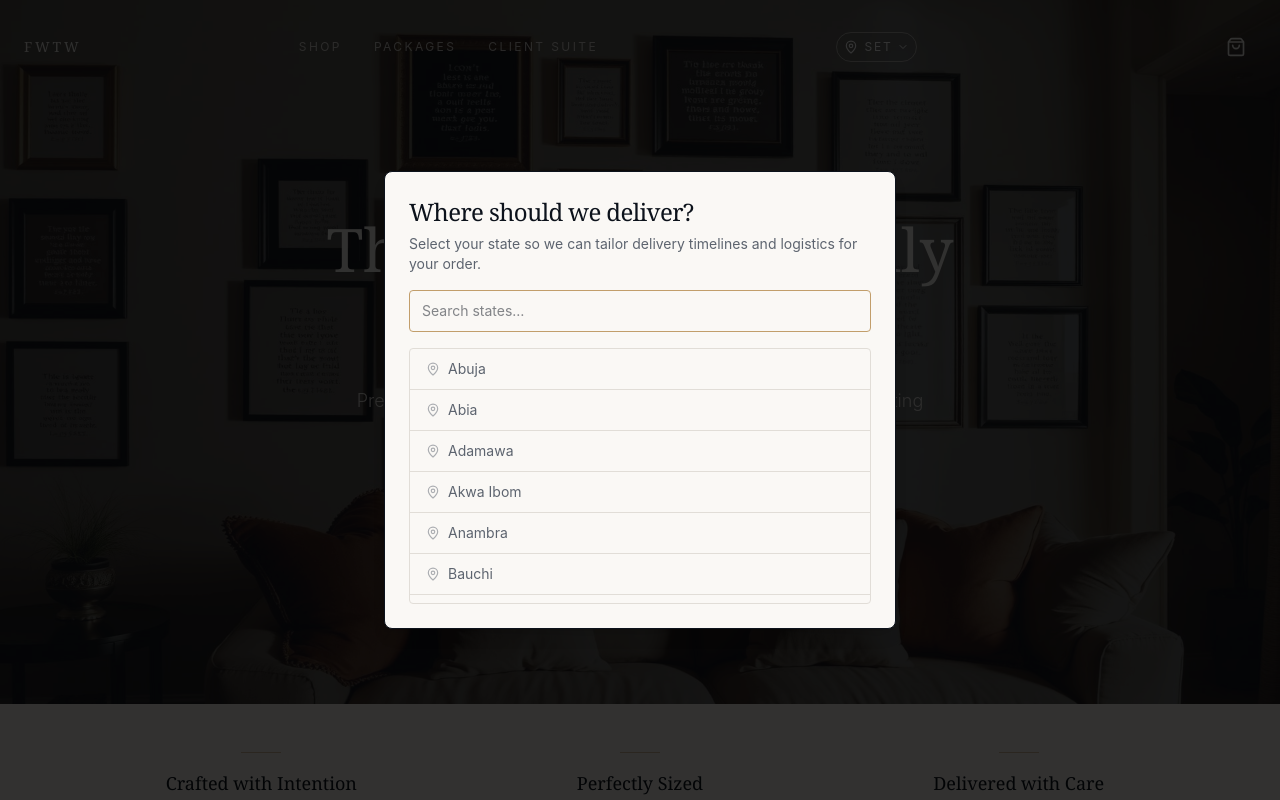
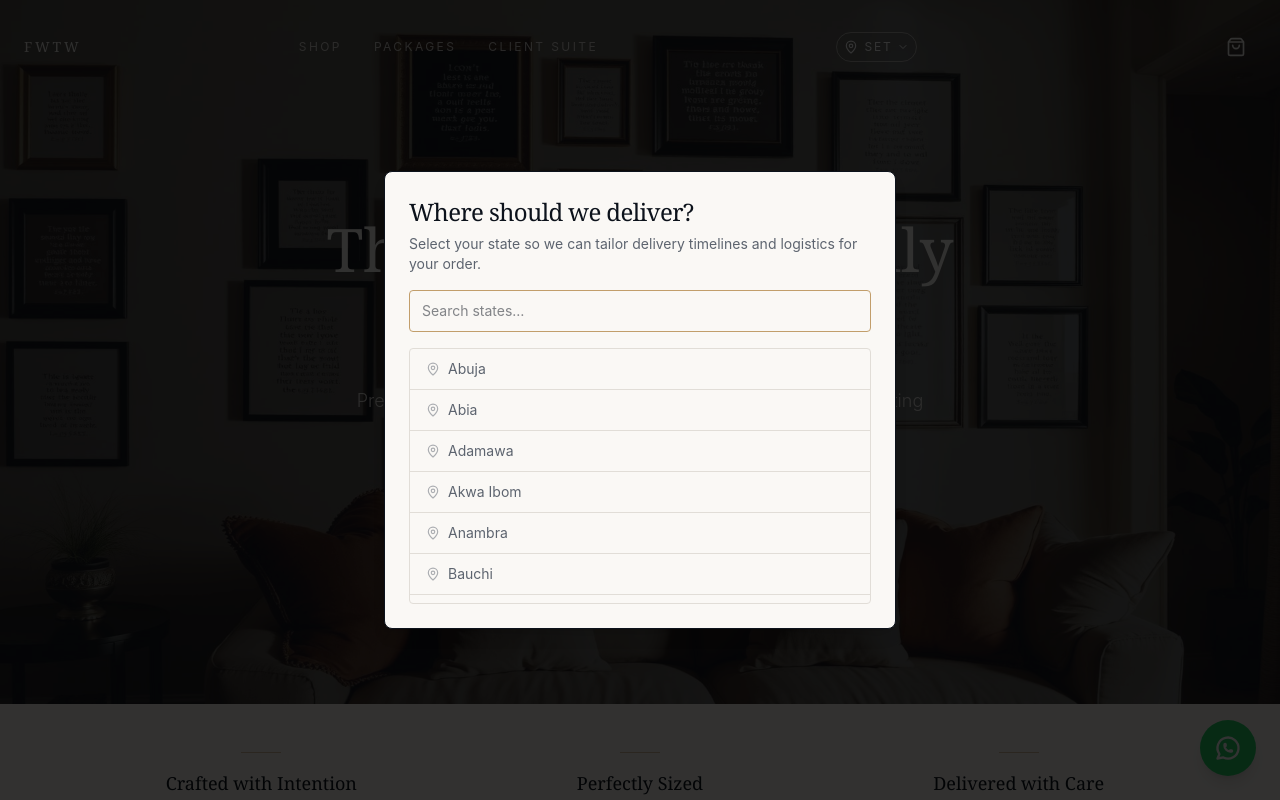
Before and after one commit to jasmyneokudo/framedbytheword, a Next.js app: page / in a window 1280 px wide. Shown: the top 800 px of the page. Built offline with nearby package versions, Linux system fonts and the light colour scheme.

Commit message:
chore: update links, add whatsapp support

```diff
--- a/app/checkout/page.tsx
+++ b/app/checkout/page.tsx
@@ -210,7 +210,7 @@ export default function Home() {
             Your order{" "}
             <span className="text-foreground">{submitted.orderId}</span> has
             been received. Our team will reach out shortly to confirm your
-            delivery details and arrange payment.
+            order details and delivery address.
           </p>
           <Button
             asChild
--- a/app/layout.tsx
+++ b/app/layout.tsx
@@ -5,6 +5,7 @@ import Script from "next/script";
 import { CartProvider } from "@/lib/cart-context";
 import { DeliveryProvider } from "@/lib/delivery-context";
 import { DeliveryLocationDialog } from "@/components/DeliveryLocationDialog";
+import { WhatsAppFloat } from "@/components/Whatsappfloat";
 
 const geistSans = Geist({
   variable: "--font-geist-sans",
@@ -41,6 +42,7 @@ export default function RootLayout({
       <body className="min-h-full flex flex-col">
         <DeliveryProvider>
           <DeliveryLocationDialog />
+          <WhatsAppFloat />
           <CartProvider>{children}</CartProvider>
         </DeliveryProvider>
       </body>
--- a/components/SiteFooter.tsx
+++ b/components/SiteFooter.tsx
@@ -1,5 +1,6 @@
-import { Mail } from "lucide-react";
-import Link from "next/link";
+import { Mail, Phone } from "lucide-react";
+// import Link from "next/link";
+import { IconBrandInstagram } from "@tabler/icons-react";
 
 export function SiteFooter() {
   return (
@@ -13,12 +14,12 @@ export function SiteFooter() {
             Interior Design Studio
           </p>
           <div className="flex items-center gap-6">
-            <Link
+            {/* <Link
               href="/packages"
               className="font-sans text-sm text-primary-foreground/70 transition-colors hover:text-gold"
             >
               Packages
-            </Link>
+            </Link> */}
             <a
               href="mailto:framedwiththeword@gmail.com"
               className="flex items-center gap-2 font-sans text-sm text-primary-foreground/70 transition-colors hover:text-gold"
@@ -26,7 +27,22 @@ export function SiteFooter() {
               <Mail className="h-4 w-4" />
               Contact
             </a>
+            <a
+              href="https://www.instagram.com/framedwiththeword?igsh=MWxkbWI1bXg1YXoxMQ=="
+              className="flex items-center gap-2 font-sans text-sm text-primary-foreground/70 transition-colors hover:text-gold"
+            >
+              <IconBrandInstagram className="h-4 w-4" />
+              @framedwiththeword
+            </a>
+            <a
+              href="mailto:framedwiththeword@gmail.com"
+              className="flex items-center gap-2 font-sans text-sm text-primary-foreground/70 transition-colors hover:text-gold"
+            >
+              <Phone className="h-4 w-4" />
+              0906-866-1808
+            </a>
           </div>
+           <div className="flex items-center gap-6 text-primary-foreground/70">Address: Plot 497, Durumi District, Area 1, Abuja </div>
           <div className="mt-4 h-px w-16 bg-gold/30" />
           <p className="font-sans text-xs text-primary-foreground/40">
             © {new Date().getFullYear()} FramedWithTheWord. All rights reserved.
--- /dev/null
+++ b/components/Whatsappfloat.tsx
@@ -0,0 +1,20 @@
+import { IconBrandWhatsapp } from "@tabler/icons-react";
+
+const WHATSAPP_NUMBER = "+2349068661808"; // Replace with your business WhatsApp number
+const WHATSAPP_MESSAGE = "Hi FramedWithTheWord, I have a question about your scripture frames.";
+
+export function WhatsAppFloat() {
+  const href = `https://wa.me/${WHATSAPP_NUMBER.replace(/\D/g, "")}?text=${encodeURIComponent(WHATSAPP_MESSAGE)}`;
+
+  return (
+    <a
+      href={href}
+      target="_blank"
+      rel="noopener noreferrer"
+      aria-label="Chat with us on WhatsApp"
+      className="fixed bottom-6 right-6 z-50 inline-flex h-14 w-14 items-center justify-center rounded-full bg-[#25D366] text-white shadow-lg transition-transform duration-300 hover:scale-110 hover:shadow-xl focus:outline-none focus:ring-2 focus:ring-gold focus:ring-offset-2 focus:ring-offset-background"
+    >
+      <IconBrandWhatsapp size={28} className="h-7 w-7" />
+    </a>
+  );
+}
--- a/lib/products.ts
+++ b/lib/products.ts
@@ -359,7 +359,7 @@ export const PRODUCTS: Product[] = [
     id: 17,
     key: "city-on-a-hill-1-frame",
     name: "City On A Hill Single Frame",
-    tags: "This is just a single frame, please let us know the color you'll like to go with in the extra notes field when you checkout",
+    tags: "This is just a single frame, please let us know your preference in the checkout form.",
     reference: "Proverbs 3:6",
     qty: 1,
     image: "/frames/60.png",
@@ -623,7 +623,7 @@ export const PRODUCTS: Product[] = [
     id: 44,
     key: "josh-24-15-frame",
     name: "JOSH.24:15 Single Frame",
-    tags: "This is just a single frame, please let us know the color you'll like to go with in the extra notes field when you checkout",
+    tags: "This is just a single frame, please let us know your preference in the checkout form.",
     reference: "Joshua.24:15",
     qty: 1,
     image: "/frames/67.png",
--- a/package.json
+++ b/package.json
@@ -12,6 +12,7 @@
     "@radix-ui/react-dialog": "^1.1.15",
     "@radix-ui/react-slot": "^1.2.4",
     "class-variance-authority": "^0.7.1",
+    "@tabler/icons-react": "^3.19.0",
     "lucide-react": "^1.11.0",
     "next": "16.2.4",
     "react": "19.2.4",
```
Also changed, not shown: app/page.tsx (+62 -17 lines), 1 other file (tests, documents, lock files or other folders).
